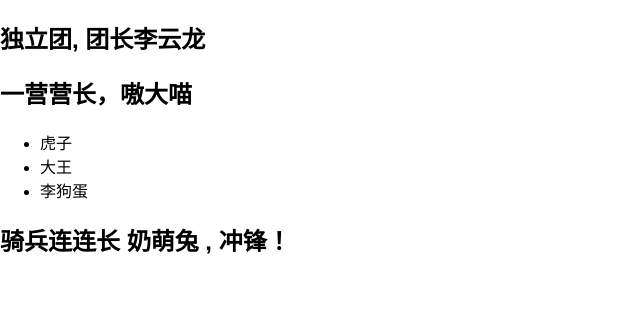
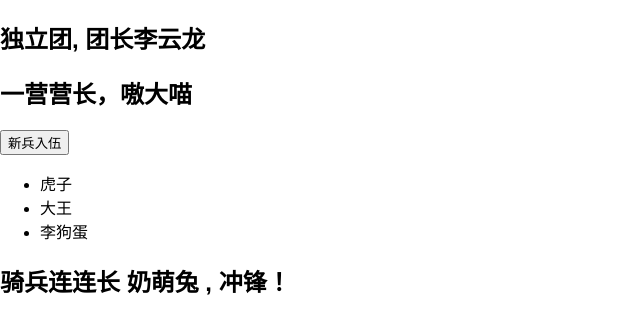
Before and after one commit to yanlele/React-Chat-Work, a React app: page / in a window 1280 px wide. Shown: the top 334 px of the page, without its empty margins (0-640 px from the left). Built offline with nearby package versions, Linux system fonts and the light colour scheme.

Commit message:
关于this指针报错的问题

```diff
--- a/src/App.js
+++ b/src/App.js
@@ -21,11 +21,19 @@ class OneCampsite extends React.Component{
         }
     }
 
+    addSolder(){
+        console.log('hell add solder');
+        this.setState({
+            solders:[...this.state.solders,'新兵蛋子'+Math.random()]
+        })
+    }
+
     render(){
         // const boss='张大彪';
         return(
             <div>
                 <h2>一营营长，{this.props.boss}</h2>
+                <button onClick={this.addSolder}>新兵入伍</button>
                 <ul>
                     {this.state.solders.map((value)=>{
                         return <li key={value}>{value}</li>
```
